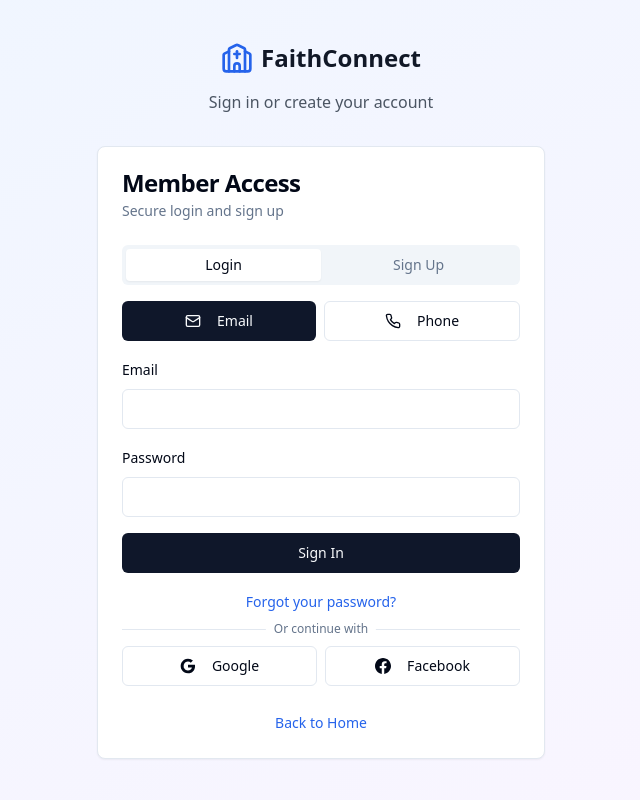
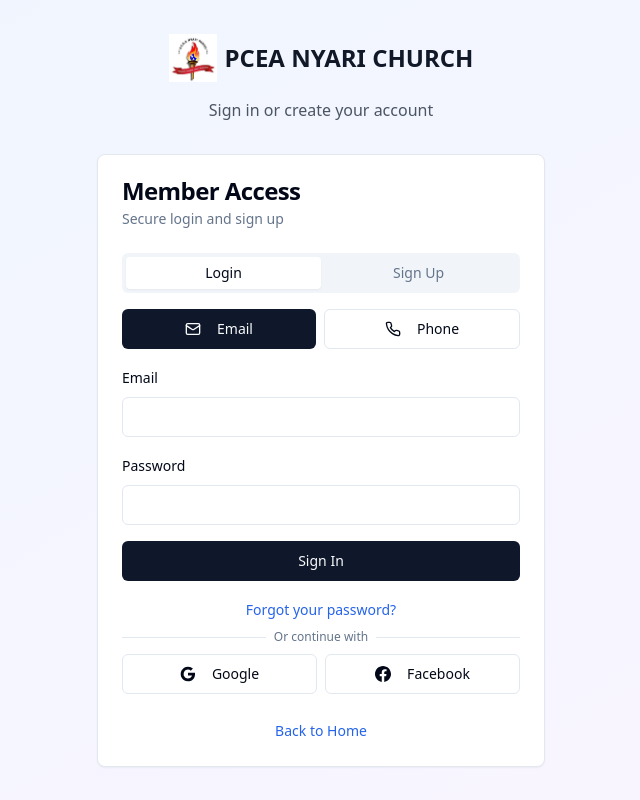
Before and after one commit to muchinahmaster/pcea-nyari-web, a React (Vite) app: page /auth in a window 1280 px wide. Shown: the whole page, without its empty margins (319-959 px from the left). Built offline with nearby package versions, Linux system fonts and the light colour scheme.

Commit message:
Refactor: Update branding on sign-in page

```diff
--- a/src/pages/Auth.tsx
+++ b/src/pages/Auth.tsx
@@ -178,8 +178,12 @@ const Auth = () => {
       <div className="w-full max-w-md">
         <div className="text-center mb-8">
           <div className="flex items-center justify-center gap-2 mb-4">
-            <Church className="h-8 w-8 text-blue-600" />
-            <h1 className="text-2xl font-bold text-gray-900">FaithConnect</h1>
+            <img
+              src="/lovable-uploads/fca4641c-d4bf-4ea6-9a5d-76487b0a5d29.png"
+              alt="PCEA Nyari Parish Logo"
+              className="h-12 w-12 object-contain"
+            />
+            <h1 className="text-2xl font-bold text-gray-900">PCEA NYARI CHURCH</h1>
           </div>
           <p className="text-gray-600">Sign in or create your account</p>
         </div>
```
